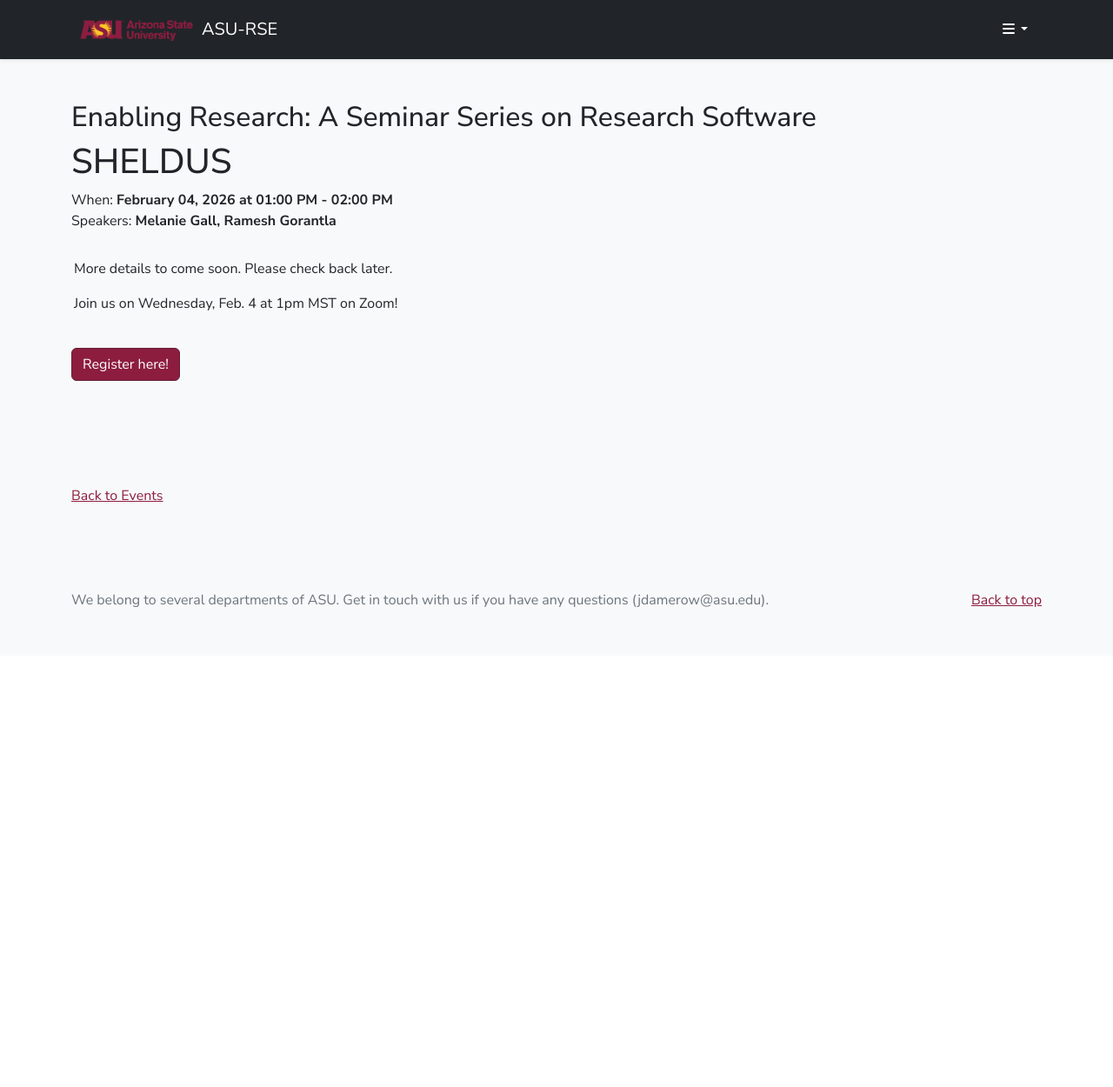
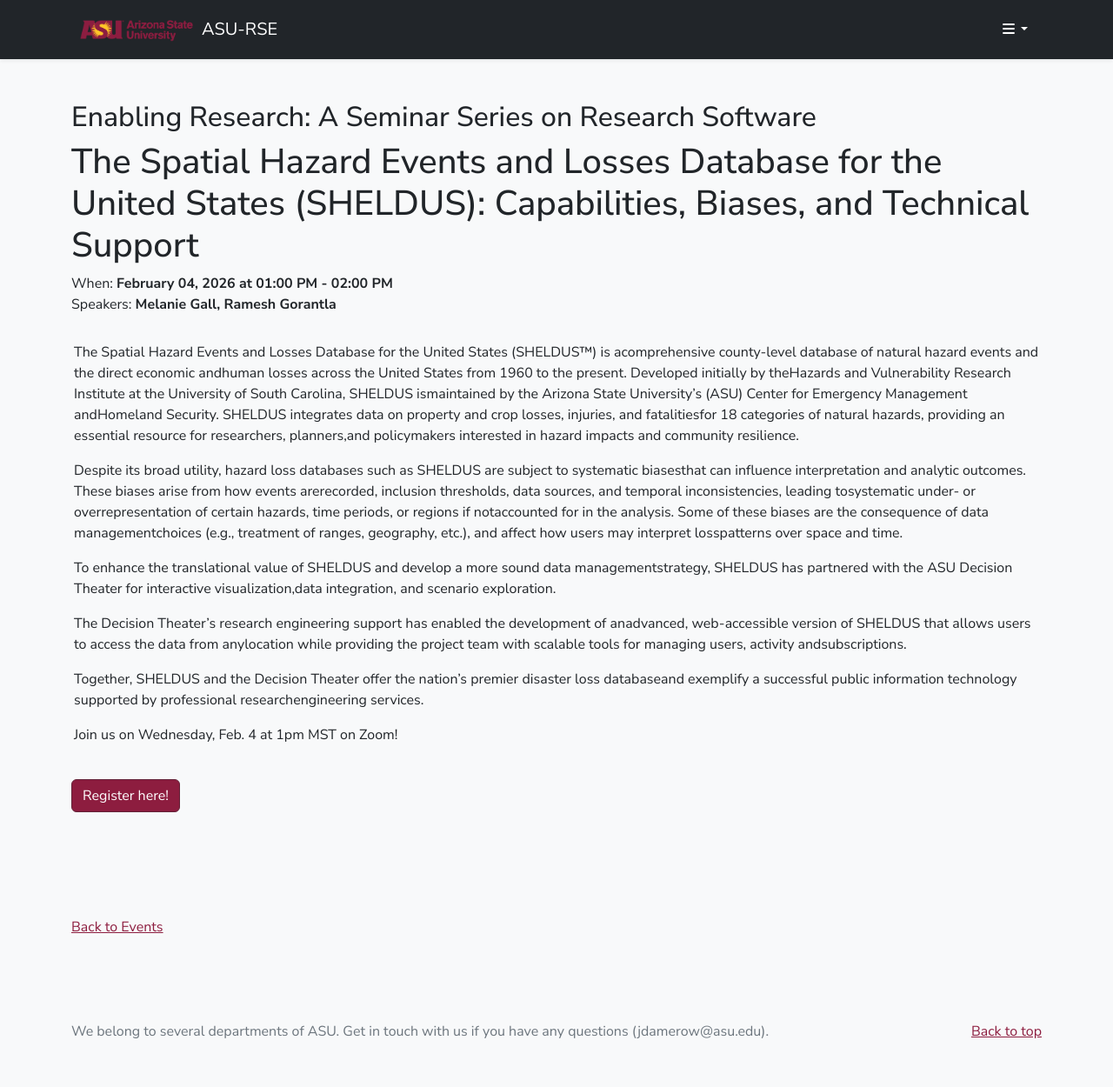
Before and after one commit to rse-asu/rse-asu.github.io, a Jekyll site: the page built from _events/2025-12-19-enabling-research-sheldus.md, in a window 1280 px wide. Shown: the whole page at 87% size. Built offline with Jekyll 4.4.1, drawn with Linux system fonts in a browser that asks for light colours; nearby versions of some CDN libraries; library files that are not in the unit come from our copies; before the commit the page ends 900 px from its top, so only the background shows below that.

Commit message:
Added abstract for SHELDUS

```diff
--- a/_events/2025-12-19-enabling-research-sheldus.md
+++ b/_events/2025-12-19-enabling-research-sheldus.md
@@ -2,7 +2,7 @@
 layout: event
 title:  "SHELDUS"
 series: "Enabling Research: A Seminar Series on Research Software"
-event_title: "SHELDUS"
+event_title: "The Spatial Hazard Events and Losses Database for the United States (SHELDUS): Capabilities, Biases, and Technical Support"
 date:   2025-12-19T10:00:00-0400
 event_date: 2026-02-04T13:00:00-0700
 event_end: 2026-02-04T14:00:00-0700
@@ -15,7 +15,19 @@
 <tr>
 <td valign="top" style="padding: 15px;">
 <p>
- More details to come soon. Please check back later.
+ The Spatial Hazard Events and Losses Database for the United States (SHELDUS™) is acomprehensive county-level database of natural hazard events and the direct economic andhuman losses across the United States from 1960 to the present. Developed initially by theHazards and Vulnerability Research Institute at the University of South Carolina, SHELDUS ismaintained by the Arizona State University’s (ASU) Center for Emergency Management andHomeland Security. SHELDUS integrates data on property and crop losses, injuries, and fatalitiesfor 18 categories of natural hazards, providing an essential resource for researchers, planners,and policymakers interested in hazard impacts and community resilience.
+</p>
+ <p>
+Despite its broad utility, hazard loss databases such as SHELDUS are subject to systematic biasesthat can influence interpretation and analytic outcomes. These biases arise from how events arerecorded, inclusion thresholds, data sources, and temporal inconsistencies, leading tosystematic under- or overrepresentation of certain hazards, time periods, or regions if notaccounted for in the analysis. Some of these biases are the consequence of data managementchoices (e.g., treatment of ranges, geography, etc.), and affect how users may interpret losspatterns over space and time.
+</p>
+ <p>
+To enhance the translational value of SHELDUS and develop a more sound data managementstrategy, SHELDUS has partnered with the ASU Decision Theater for interactive visualization,data integration, and scenario exploration.
+</p>
+ <p>
+The Decision Theater’s research engineering support has enabled the development of anadvanced, web-accessible version of SHELDUS that allows users to access the data from anylocation while providing the project team with scalable tools for managing users, activity andsubscriptions.
+</p>
+ <p>
+Together, SHELDUS and the Decision Theater offer the nation’s premier disaster loss databaseand exemplify a successful public information technology supported by professional researchengineering services.
 </p>
 <p>
 Join us on Wednesday, Feb. 4 at 1pm MST on Zoom!
```
